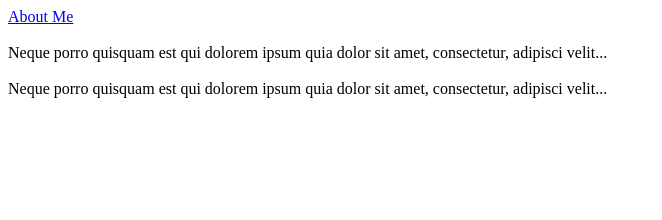
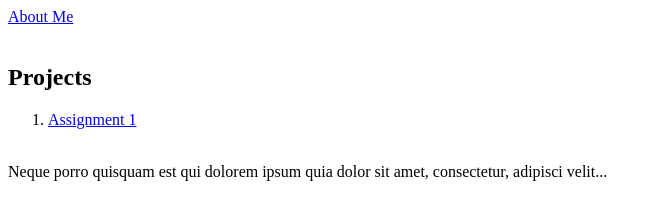
Before and after one commit to TobiasOsterhaug/portfolio, a plain HTML site: page index.html in a window 1280 px wide. Shown: the whole page, without its empty margins (0-662 px from the left). Drawn offline with Linux system fonts and the light colour scheme.

Commit message:
added <ol> tag and assignment 1 to homepage

```diff
--- a/index.html
+++ b/index.html
@@ -17,7 +17,12 @@
   <br>
 
   <article>
-    Neque porro quisquam est qui dolorem ipsum quia dolor sit amet, consectetur, adipisci velit...
+    <h1>Projects</h1>
+      <P>
+        <ol>
+          <li><a href="../../assignment1/index.html"> Assignment 1</a></li>
+        </ol>
+      </P>
   </article>
 
   <br>
```
